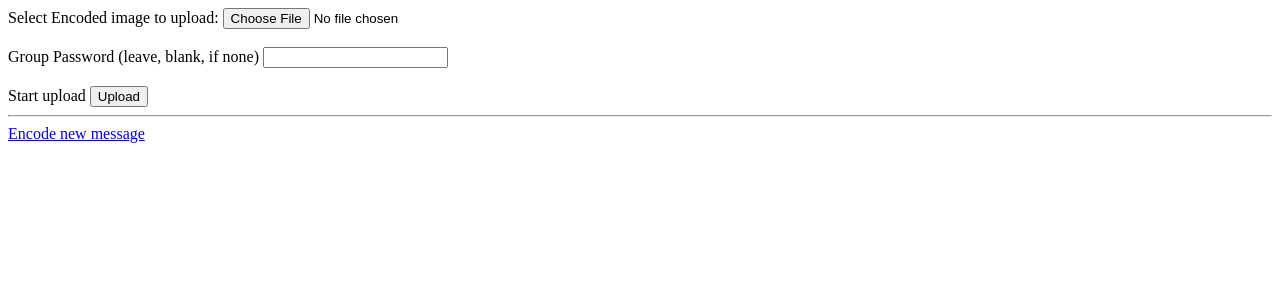
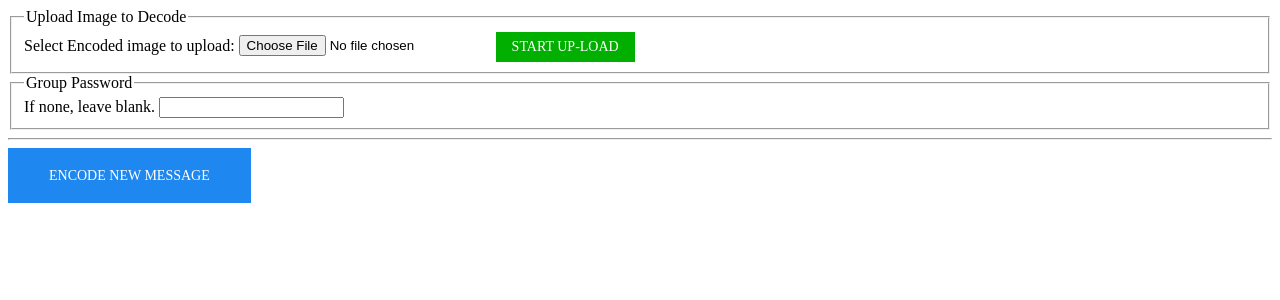
Before and after one commit to Bob-586/SocialMediaEncoder, a PHP site: page /image_decoder.php in a window 1280 px wide. Shown: the top 300 px of the page. Run offline with PHP 8.4, Linux system fonts and the light colour scheme; data that the repository does not hold is empty.

Commit message:
Added uikit button colors

```diff
--- /dev/null
+++ b/dist/uikit.css
@@ -0,0 +1,246 @@
+/*! UIkit 3.4.0 | https://www.getuikit.com | (c) 2014 - 2020 YOOtheme | MIT License */
+
+.uk-button {
+  /* 1 */
+  margin: 0;
+  /* 2 */
+  border: none;
+  /* 3 */
+  overflow: visible;
+  /* 4 */
+  font: inherit;
+  color: inherit;
+  /* 5 */
+  text-transform: none;
+  /* 6 */
+  -webkit-appearance: none;
+  border-radius: 0;
+  /* 7 */
+  display: inline-block;
+  box-sizing: border-box;
+  padding: 0 30px;
+  vertical-align: middle;
+  font-size: 0.875rem;
+  /* 8 */
+  line-height: 38px;
+  /* 9 */
+  text-align: center;
+  /* 10 */
+  text-decoration: none;
+  text-transform: uppercase;
+  transition: 0.1s ease-in-out;
+  transition-property: color, background-color, border-color;
+}
+.uk-button:not(:disabled) {
+  cursor: pointer;
+}
+/*
+ * Remove the inner border and padding in Firefox.
+ */
+.uk-button::-moz-focus-inner {
+  border: 0;
+  padding: 0;
+}
+/* Hover */
+.uk-button:hover {
+  /* 9 */
+  text-decoration: none;
+}
+/* Focus */
+.uk-button:focus {
+  outline: none;
+}
+/* OnClick + Active */
+/* Style modifiers
+ ========================================================================== */
+/*
+ * Default
+ */
+.uk-button-default {
+  background-color: transparent;
+  color: #333;
+  border: 1px solid #e5e5e5;
+}
+/* Hover + Focus */
+.uk-button-default:hover,
+.uk-button-default:focus {
+  background-color: transparent;
+  color: #333;
+  border-color: #b2b2b2;
+}
+/* OnClick + Active */
+.uk-button-default:active,
+.uk-button-default.uk-active {
+  background-color: transparent;
+  color: #333;
+  border-color: #999999;
+}
+/*
+ * Primary
+ */
+.uk-button-primary {
+  background-color: #1e87f0;
+  color: #fff;
+  border: 1px solid transparent;
+}
+/* Hover + Focus */
+.uk-button-primary:hover,
+.uk-button-primary:focus {
+  background-color: #0f7ae5;
+  color: #fff;
+}
+/* OnClick + Active */
+.uk-button-primary:active,
+.uk-button-primary.uk-active {
+  background-color: #0e6dcd;
+  color: #fff;
+}
+/*
+ * Secondary
+ */
+.uk-button-secondary {
+  background-color: #00AF00;
+  color: #fff;
+  border: 1px solid transparent;
+}
+/* Hover + Focus */
+.uk-button-secondary:hover,
+.uk-button-secondary:focus {
+  background-color: #00FFAA;
+  color: #fff;
+}
+/* OnClick + Active */
+.uk-button-secondary:active,
+.uk-button-secondary.uk-active {
+  background-color: #00FF00;
+  color: #fff;
+}
+/*
+ * Main
+ */
+.uk-button-main {
+  background-color: #00AAFF;
+  color: #fff;
+  border: 1px solid transparent;
+}
+/* Hover + Focus */
+.uk-button-main:hover,
+.uk-button-main:focus {
+  background-color: #00D5FF;
+  color: #fff;
+}
+/* OnClick + Active */
+.uk-button-main:active,
+.uk-button-main.uk-active {
+  background-color: #00FFFF;
+  color: #fff;
+}
+/*
+ * Danger
+ */
+.uk-button-danger {
+  background-color: #f0506e;
+  color: #fff;
+  border: 1px solid transparent;
+}
+/* Hover + Focus */
+.uk-button-danger:hover,
+.uk-button-danger:focus {
+  background-color: #ee395b;
+  color: #fff;
+}
+/* OnClick + Active */
+.uk-button-danger:active,
+.uk-button-danger.uk-active {
+  background-color: #ec2147;
+  color: #fff;
+}
+/*
+ * Disabled
+ * The same for all style modifiers
+ */
+.uk-button-default:disabled,
+.uk-button-primary:disabled,
+.uk-button-secondary:disabled,
+.uk-button-danger:disabled {
+  background-color: transparent;
+  color: #999;
+  border-color: #e5e5e5;
+}
+/* Size modifiers
+ ========================================================================== */
+.uk-button-small {
+  padding: 0 15px;
+  line-height: 28px;
+  font-size: 0.875rem;
+}
+.uk-button-large {
+  padding: 0 40px;
+  line-height: 53px;
+  font-size: 0.875rem;
+}
+/* Text modifiers
+ ========================================================================== */
+/*
+ * Text
+ * 1. Reset
+ * 2. Style
+ */
+.uk-button-text {
+  /* 1 */
+  padding: 0;
+  line-height: 1.5;
+  background: none;
+  /* 2 */
+  color: #333;
+  position: relative;
+}
+.uk-button-text::before {
+  content: "";
+  position: absolute;
+  bottom: 0;
+  left: 0;
+  right: 100%;
+  border-bottom: 1px solid #333;
+  transition: right 0.3s ease-out;
+}
+/* Hover + Focus */
+.uk-button-text:hover,
+.uk-button-text:focus {
+  color: #333;
+}
+.uk-button-text:hover::before,
+.uk-button-text:focus::before {
+  right: 0;
+}
+/* Disabled */
+.uk-button-text:disabled {
+  color: #999;
+}
+.uk-button-text:disabled::before {
+  display: none;
+}
+/*
+ * Link
+ * 1. Reset
+ * 2. Style
+ */
+.uk-button-link {
+  /* 1 */
+  padding: 0;
+  line-height: 1.5;
+  background: none;
+  /* 2 */
+  color: #1e87f0;
+}
+/* Hover + Focus */
+.uk-button-link:hover,
+.uk-button-link:focus {
+  color: #0f6ecd;
+  text-decoration: underline;
+}
+/* Disabled */
+.uk-button-link:disabled {
+  color: #999;
+  text-decoration: none;
+}
--- a/image_decoder.php
+++ b/image_decoder.php
@@ -17,6 +17,7 @@
     margin: 0 0 0 10px;
 }
         </style>
+        <link rel="stylesheet" href="./dist/uikit.css">
         <script type="text/javascript" src="./dist/all.min.js"></script>
     </head>
     <body>
@@ -95,12 +96,24 @@ function file_contains_php(string $file): bool {
         } else {
         ?>
         <form method="POST" enctype="multipart/form-data">
+
+        <section>
+        <fieldset>
+        <legend>Upload Image to Decode</legend>
             <label for="fileToUpload">Select Encoded image to upload:</label>
-            <input type="file" name="fileToUpload" id="fileToUpload" accept="image/*"><br><br>
-            <label for="pwd">Group Password (leave, blank, if none)</label>
-            <input type="password" name="pwd" /><br><br>
-            <label for="upload">Start upload</label>
-            <input type="submit" value="Upload" name="upload" id="upload" />
+            <input type="file" name="fileToUpload" id="fileToUpload" accept="image/*">
+            <input type="submit" value="Start Up-load" name="upload" id="upload" class="uk-button uk-button-secondary uk-button-small" />
+        </fieldset>
+        </section>
+
+        <section>
+        <fieldset>
+        <legend>Group Password</legend>
+            <label for="pwd">If none, leave blank.</label>
+            <input type="password" name="pwd" />
+        </fieldset>
+        </section>
+
         </form>
 
         <script type="text/javascript">
@@ -119,7 +132,7 @@ uploadField.onchange = function() {
         ?>
 
         <hr>
-        <a href="index.html">Encode new message</a>
+        <a href="index.html" class="uk-button uk-button-primary uk-button-large">Encode new message</a>
 
     </body>
 </html>
```
Also changed, not shown: dist/uikit.min.css (added, +1 -0 lines), index.html (+18 -19 lines), mobile.html (+20 -6 lines).
